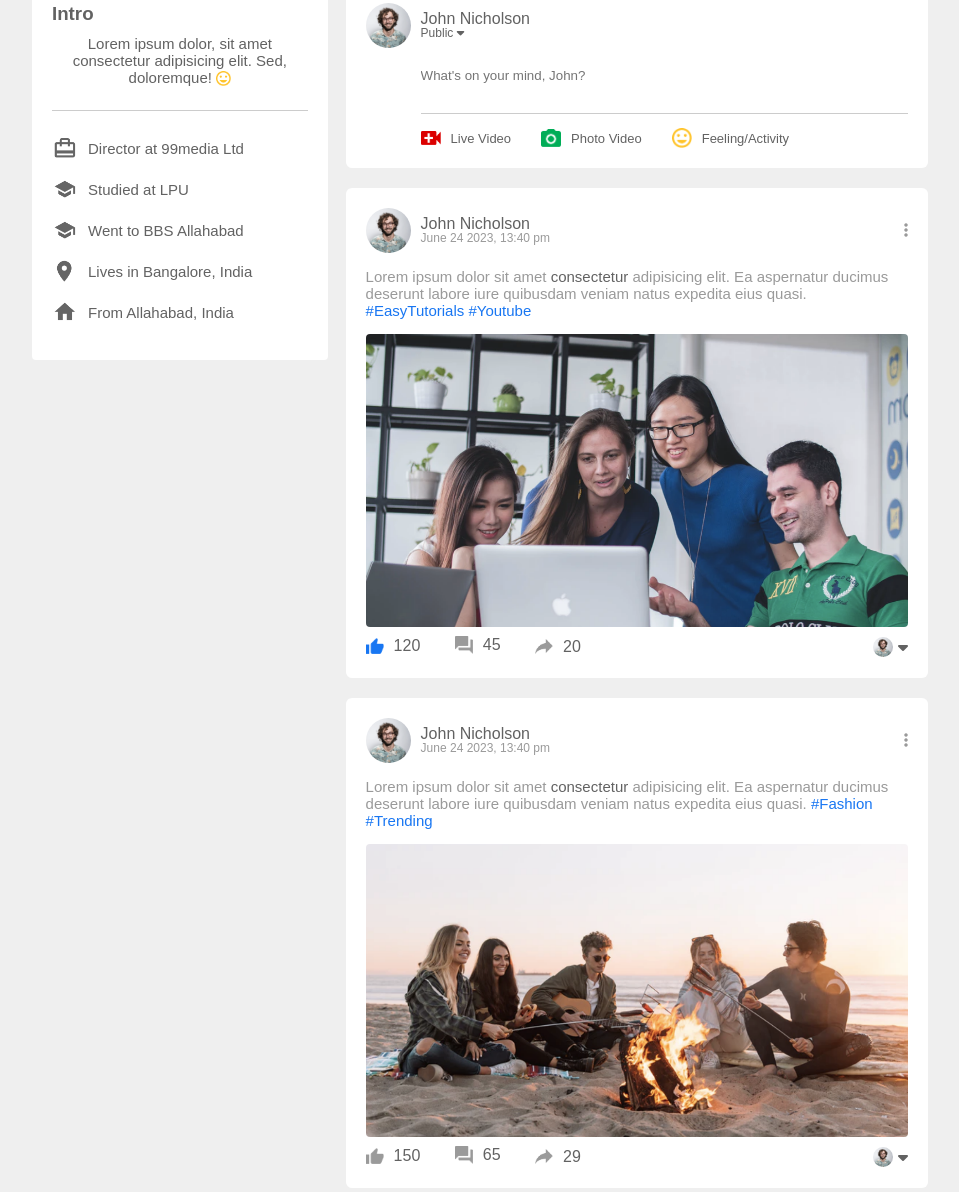
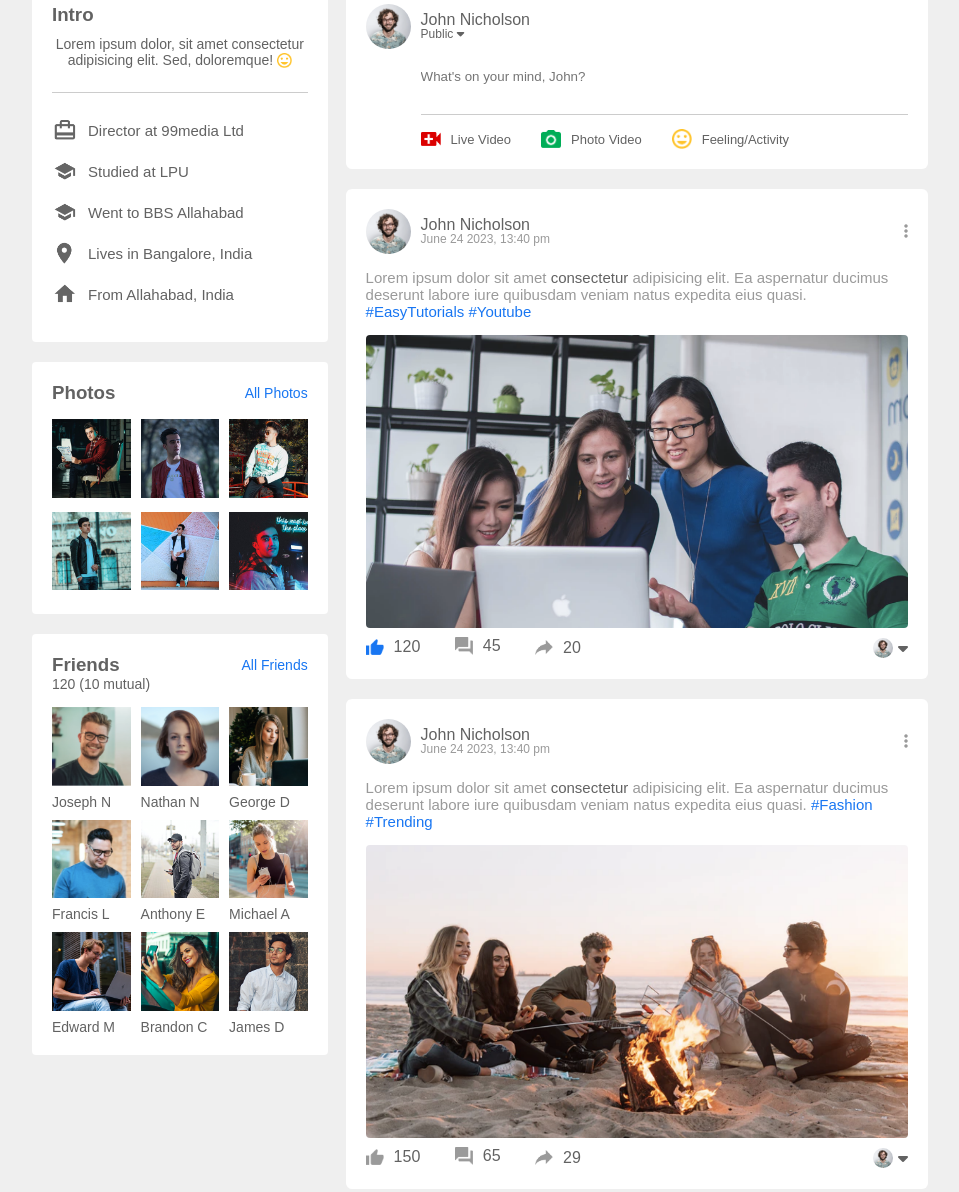
Before and after one commit to aditya-7562/SocialBook, a plain HTML site: page profile.html in a window 1280 px wide. Shown: the part 941-2133 px from the top of the page, without its empty margins (160-1119 px from the left). Drawn offline with Linux system fonts and the light colour scheme.

Commit message:
added some divs and stuff

```diff
--- a/profile.html
+++ b/profile.html
@@ -11,7 +11,9 @@
     <div>
         <nav>
             <div class="nav-left">
+                <a href="index.html">
                 <img src="images/logo.png" class="logo">
+                </a>
                 <ul>
                     <li><img src="images/notification.png"></li>
                     <li><img src="images/inbox.png"></li>
@@ -38,7 +40,7 @@
                         <img src="images/profile-pic.png">
                         <div>
                             <p>John Nicholson</p>
-                            <a href="#">See your profile</a>
+                            <a href="profile.html">See your profile</a>
                         </div>
                     </div>
                     <hr>
@@ -105,6 +107,39 @@
                             <li><img src="images/profile-location.png"> Lives in Bangalore, India</li>
                             <li><img src="images/profile-home.png"> From Allahabad, India</li>
                         </ul>
+                    </div>
+                    <div class="profile-intro">
+                        <div class="title-box">
+                        <h3>Photos</h3>
+                        <a href="#">All Photos</a>
+                        </div>
+                        <div class="photo-box">
+                            <div><img src="images/photo1.png" ></div>
+                            <div><img src="images/photo2.png" ></div>
+                            <div><img src="images/photo3.png" ></div>
+                            <div><img src="images/photo4.png" ></div>
+                            <div><img src="images/photo5.png" ></div>
+                            <div><img src="images/photo6.png" ></div>
+                        </div>
+                    </div>
+                    <div class="profile-intro">
+                        <div class="title-box">
+                        <h3>Friends</h3>
+                        <a href="#">All Friends</a>
+                        </div>
+                        <p>120 (10 mutual)</p>
+                        <div class="friends-box">
+                            <div><img src="images/member-2.png" ><p>Joseph N</p></div>
+                            <div><img src="images/member-1.png" ><p>Nathan N</p></div>
+                            <div><img src="images/member-3.png" ><p>George D</p></div>
+                            <div><img src="images/member-4.png" ><p>Francis L</p></div>
+                            <div><img src="images/member-5.png" ><p>Anthony E</p></div>
+                            <div><img src="images/member-6.png" ><p>Michael A</p></div>
+                            <div><img src="images/member-7.png" ><p>Edward M</p></div>
+                            <div><img src="images/member-8.png" ><p>Brandon C</p></div>
+                            <div><img src="images/member-9.png" ><p>James D</p></div>
+
+                        </div>
                     </div>
                 </div>
                 <div class="post-col">
--- a/style.css
+++ b/style.css
@@ -580,3 +580,45 @@ nav{
     width: 26px;
     margin-right: 10px;
 }
+.title-box{
+    display: flex;
+    align-items: center;
+    justify-content: space-between;
+}
+.title-box a{
+    text-decoration: none;
+    color: #1876f2;
+    font-size: 14px;
+}
+.photo-box{
+    display: grid;
+    grid-template-columns: repeat(3, auto);
+    grid-gap: 10px;
+    margin-top: 15px;
+}
+.photo-box div img{
+    width: 100%;
+    cursor: pointer;
+}
+.profile-intro p{
+    font-size: 14px;
+}
+.friends-box{
+    display: grid;
+    grid-template-columns: repeat(3, auto);
+    grid-gap: 10px;
+    margin-top: 15px;
+}
+.friends-box div img{
+    width: 100%;
+    cursor: pointer;
+    padding-bottom: 20px;
+}
+.friends-box div{
+    position: relative;
+}
+.friends-box p{
+    position: absolute;
+    bottom: 0;
+    left: 0;
+}
```
Also changed, not shown: index.html (+3 -1 lines).
